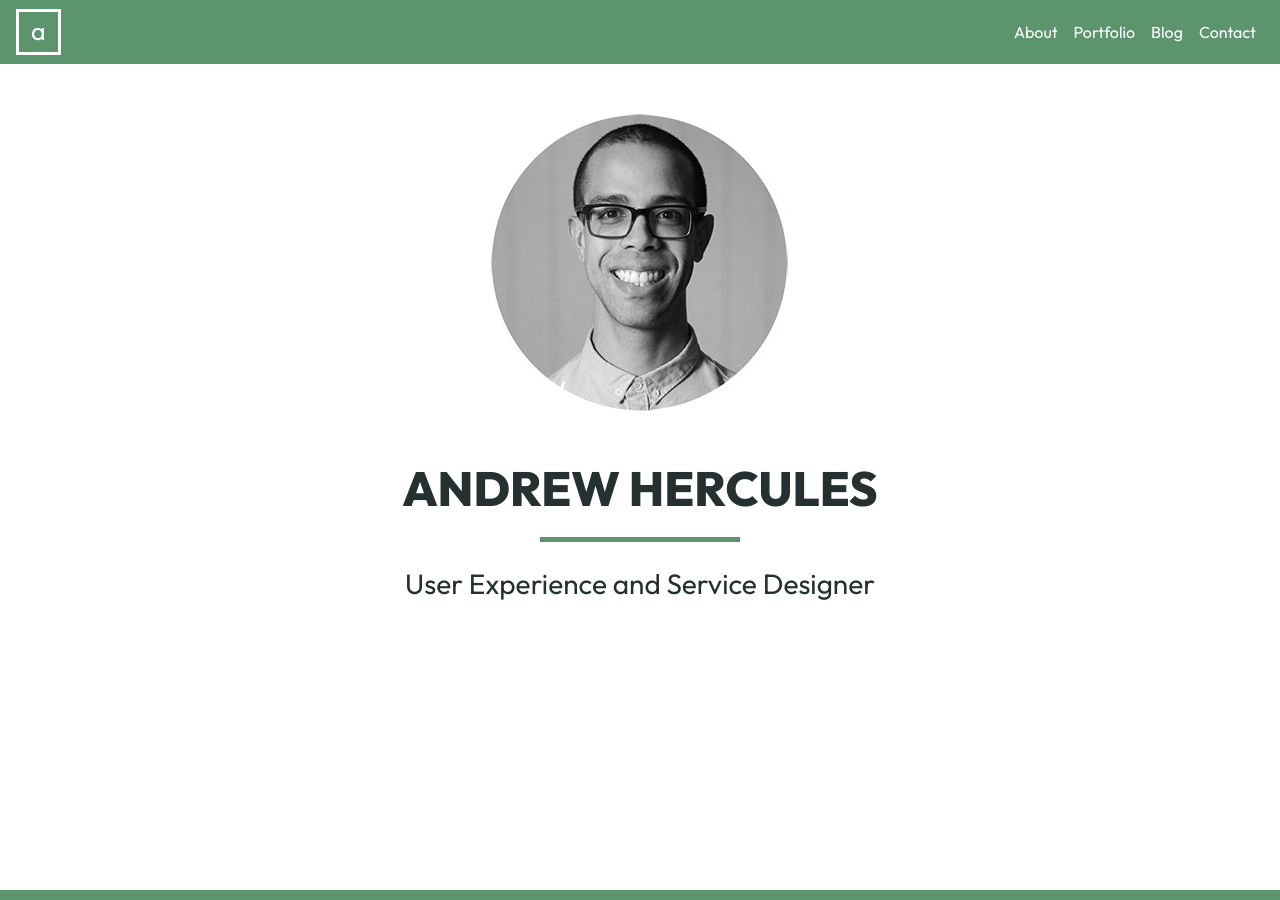
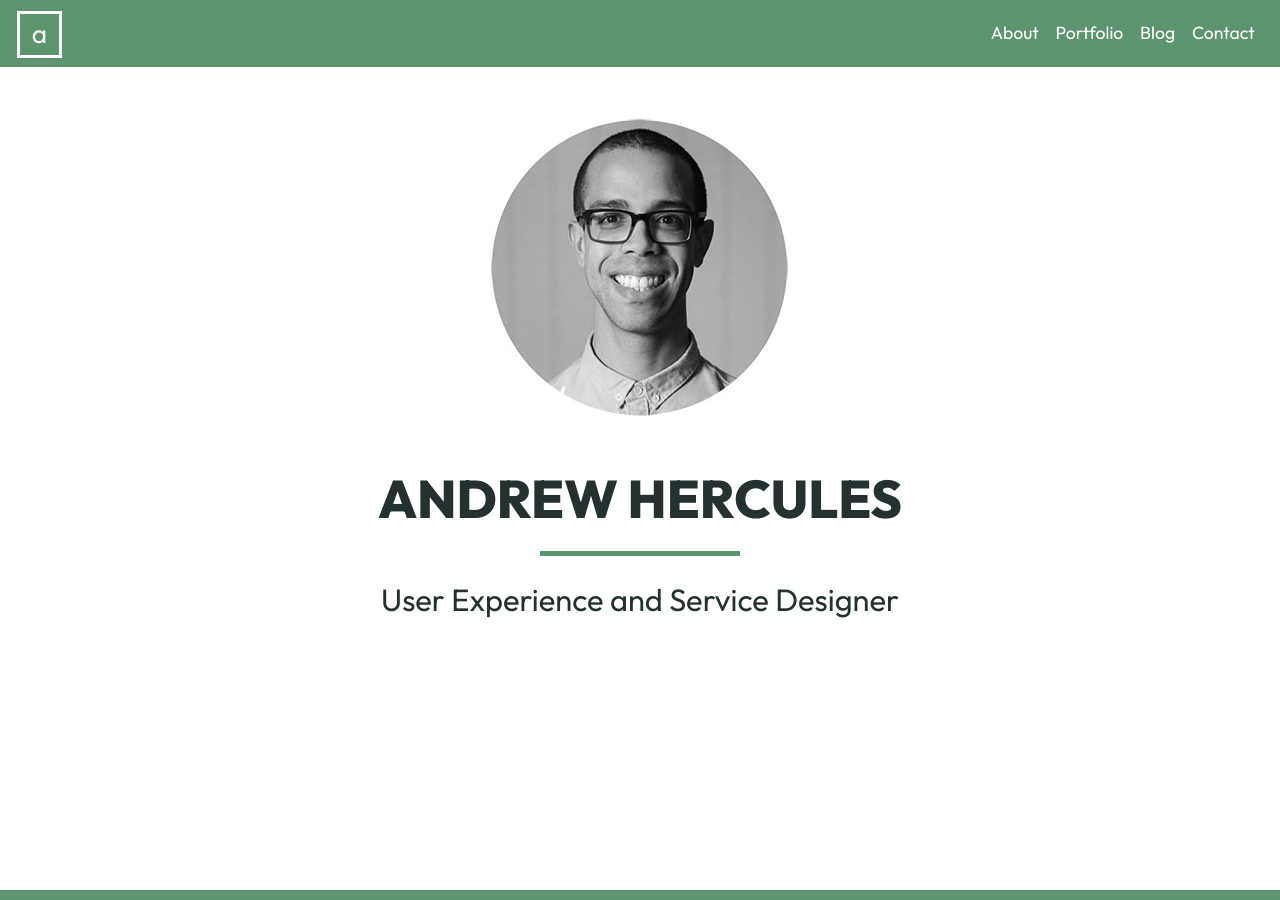
Before and after one commit to andrewhercules/andrewhercules.github.io, a Jekyll site: the page built from index.html, in a window 1280 px wide. Built offline with Jekyll 4.4.1, drawn with Linux system fonts in a browser that asks for light colours.

Commit message:
Updated site-wide typography styling

```diff
--- a/_sass/base/global.scss
+++ b/_sass/base/global.scss
@@ -36,7 +36,7 @@ a,
 .post-link
 {
   color: $blue;
-  font-weight:500;
+  font-weight: 400;
 }
 
 a:hover,
--- a/_sass/base/variables.scss
+++ b/_sass/base/variables.scss
@@ -10,5 +10,5 @@
 
   $default-font-family: "Outfit", sans-serif;
   $default-font-colour: $dark-green;
-  $default-font-size: 1em;
+  $default-font-size: 1.05rem;
   $default-font-weight: 300;
```
